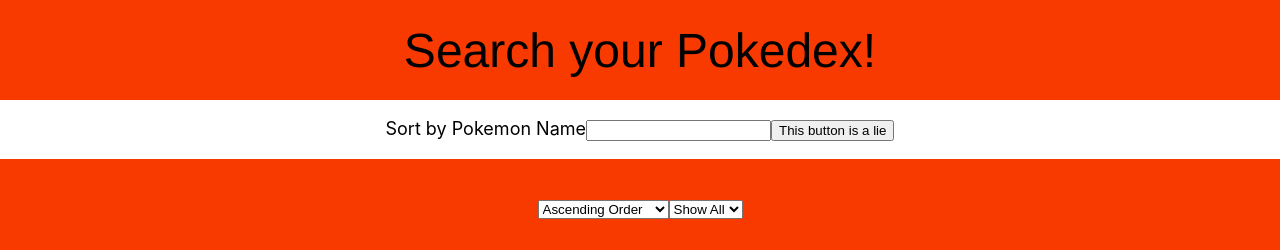
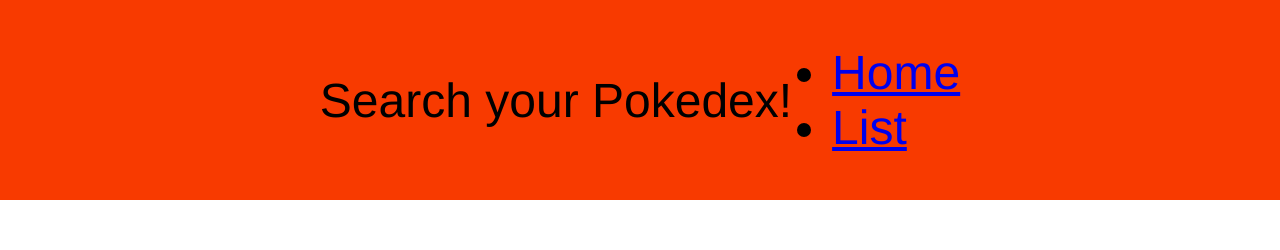
Before and after one commit to jeffIrvine/lab-03-pokedex, a React (Create React App) app: page /list in a window 1280 px wide. Shown: the top 250 px of the page. Built offline with nearby package versions, Linux system fonts and the light colour scheme.

Commit message:
nav links in header

```diff
--- a/src/App.css
+++ b/src/App.css
@@ -5,7 +5,7 @@
 .header-div {
   background-color: rgb(248, 58, 0);
   width: 100%;
-  height: 100px;
+  height: 200px;
   font-size: 3em;
   display: flex;
   justify-content: center;
--- a/src/App.js
+++ b/src/App.js
@@ -1,4 +1,5 @@
 import React, { Component } from 'react'
+import './App.css';
 import {
     BrowserRouter as Router,
     Route,
@@ -6,6 +7,8 @@
 } from 'react-router-dom';
 import ListPage from './ListPage.js';
 import HomePage from './HomePage.js';
+import Header from './Header.js';
+
 
 
 export default class App extends Component {
@@ -14,6 +17,7 @@
             <div>
                 <Router>
                     <Switch>
+                        <Header />
                         <Route
                             path="/"
                             exact
--- a/src/Header.js
+++ b/src/Header.js
@@ -1,10 +1,20 @@
 import React, { Component } from 'react'
+import { Link } from 'react-router-dom';
+
 
 export default class Header extends Component {
     render() {
         return (
             <div className='header-div'>
                 Search your Pokedex!
+            <ul>
+                <li>
+                <Link to='/'>Home</Link>
+                </li>
+                <li>
+                <Link to='/list'>List</Link>
+                </li>
+            </ul>
             </div>
         )
     }
--- a/src/ListPage.js
+++ b/src/ListPage.js
@@ -1,6 +1,5 @@
 import React from 'react';
-import Header from './Header.js';
-import './App.css';
+
 import PokeList from './PokeList.js';
 import SearchBar from './SearchBar.js';
 import Sort from './Sort.js';
@@ -41,7 +40,7 @@
   render() {
     return (
           <div className="App">
-            <Header />
+
             <SearchBar
             handleSubmit={this.handleSubmit}
             handleChange={this.handleChange}
```
